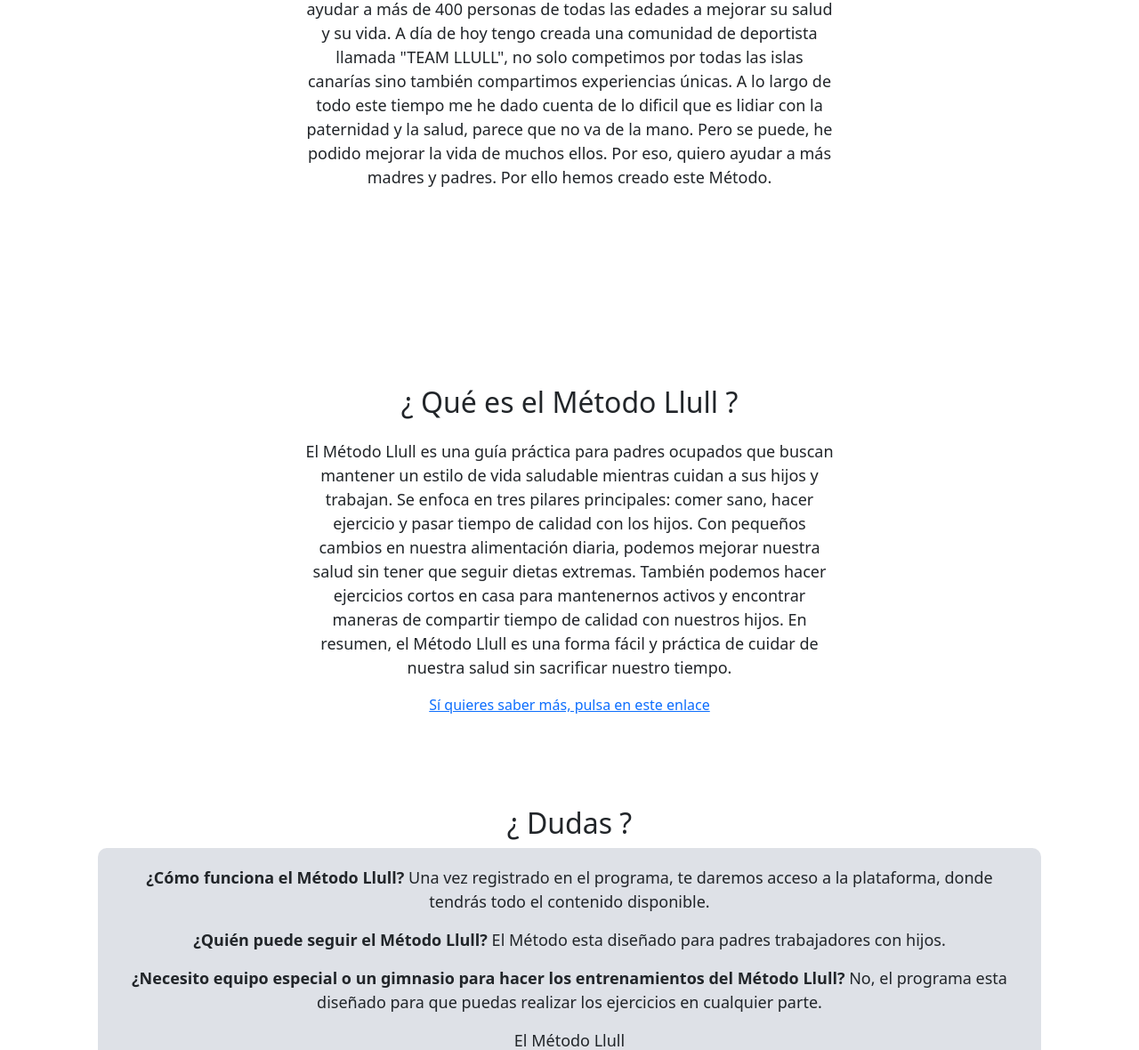
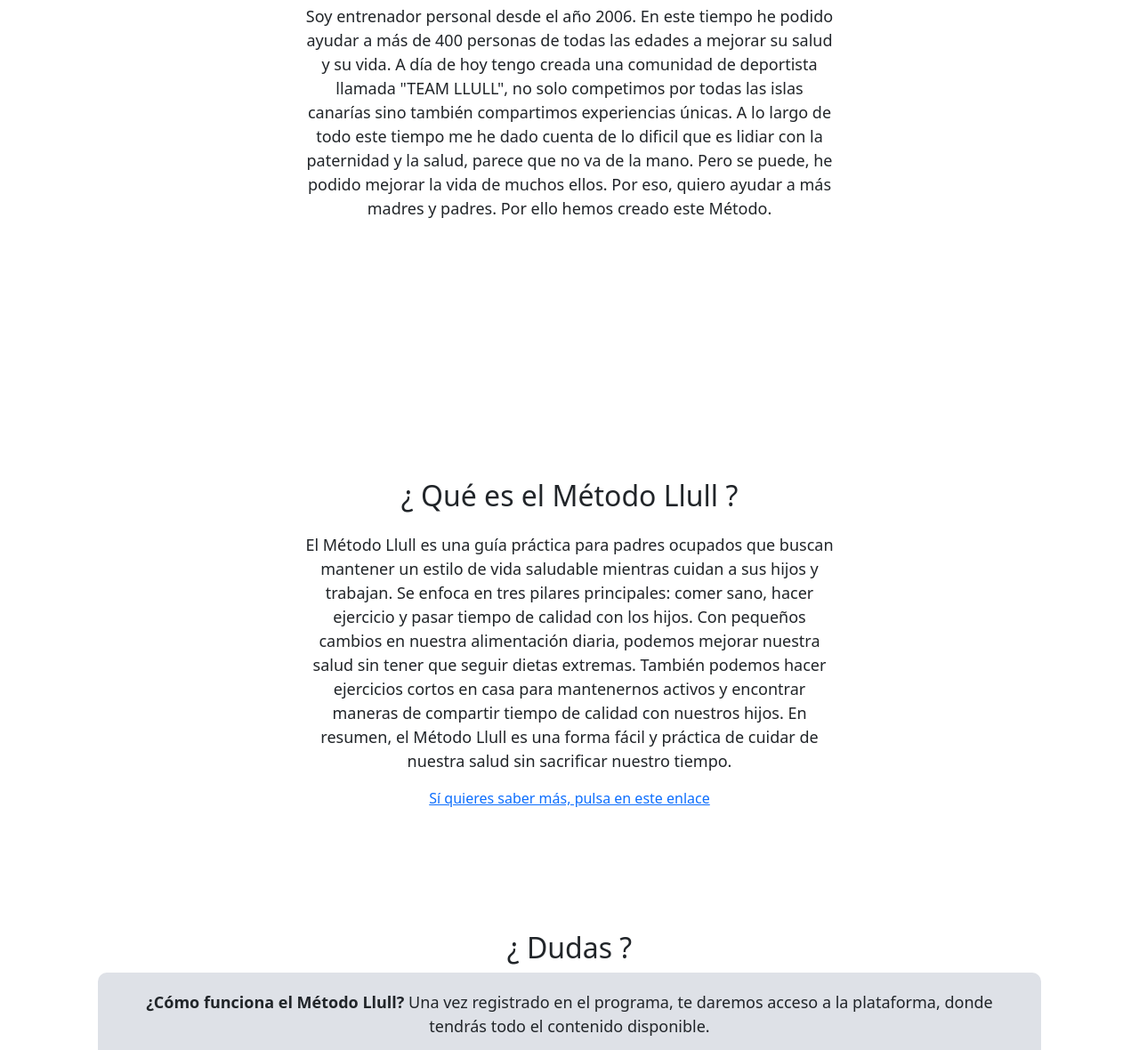
Before and after one commit to edullull/Mllull2, a website: page index.html in a window 1280 px wide. Shown: the part 797-1977 px from the top of the page at 89% size. Drawn offline with nearby package versions, Linux system fonts and the light colour scheme.

Commit message:
5committt

```diff
--- a/styles.css
+++ b/styles.css
@@ -75,7 +75,7 @@ p{
 }
 
 .sobre-mi{
-    height: 550px;
+    height: 620px;
     padding: 20px;
 }
 .sobre-my{
```
